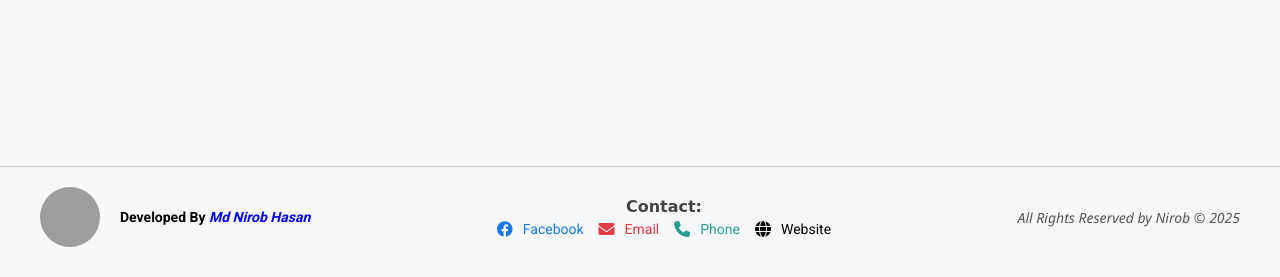
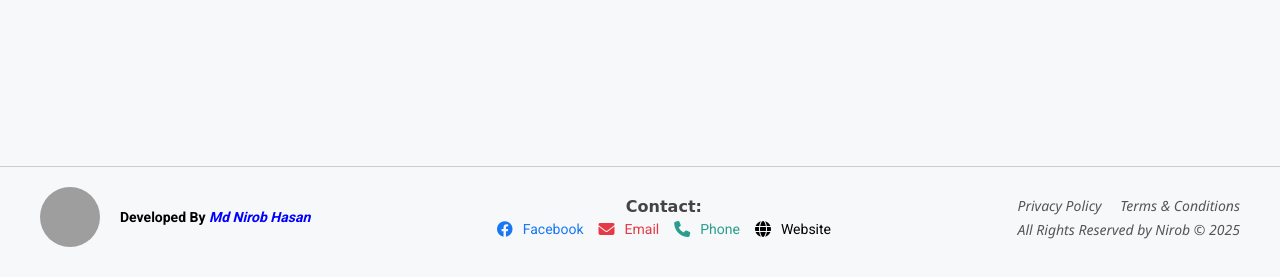
Before and after one commit to new-beginne/BMI-Calculator, a Flask app: page / in a window 1280 px wide. Shown: the part 523-800 px from the top of the page. Run offline with Flask 3, Linux system fonts and the light colour scheme; grey boxes are pictures that could not be loaded.

Commit message:
Update index.html

```diff
--- a/templates/index.html
+++ b/templates/index.html
@@ -9,7 +9,6 @@
   <link href="https://fonts.googleapis.com/css2?family=Roboto:wght@400;700&display=swap" rel="stylesheet">
   <link rel="stylesheet" href="https://cdnjs.cloudflare.com/ajax/libs/font-awesome/6.4.0/css/all.min.css">
   <link rel="stylesheet" href="{{ url_for('static', filename='style.css') }}">
-  <link rel="icon" href="{{ url_for('static', filename='favicon.ico') }}">
 
   <style>
     * {
@@ -219,10 +218,15 @@
       </div>
 
       <div class="footer-right">
+        <div style="margin-bottom: 5px;">
+          <a href="{{ url_for('privacy') }}" style="margin-right: 15px; text-decoration: none; color: #555;">Privacy Policy</a>
+          <a href="{{ url_for('terms') }}" style="text-decoration: none; color: #555;">Terms & Conditions</a>
+        </div>
         All Rights Reserved by Nirob © 2025
       </div>
     </div>
   </footer>
+
   <script>
     const toggleSwitch = document.getElementById('darkModeSwitch');
     const isDarkMode = localStorage.getItem('darkMode') === 'true';
@@ -248,7 +252,7 @@
 <script>
   async function viewHistory() {
     try {
-      const response = await fetch('/history');
+      const response = await fetch('/api/history');
       const data = await response.json();
 
       if (data.length === 0) {
```
